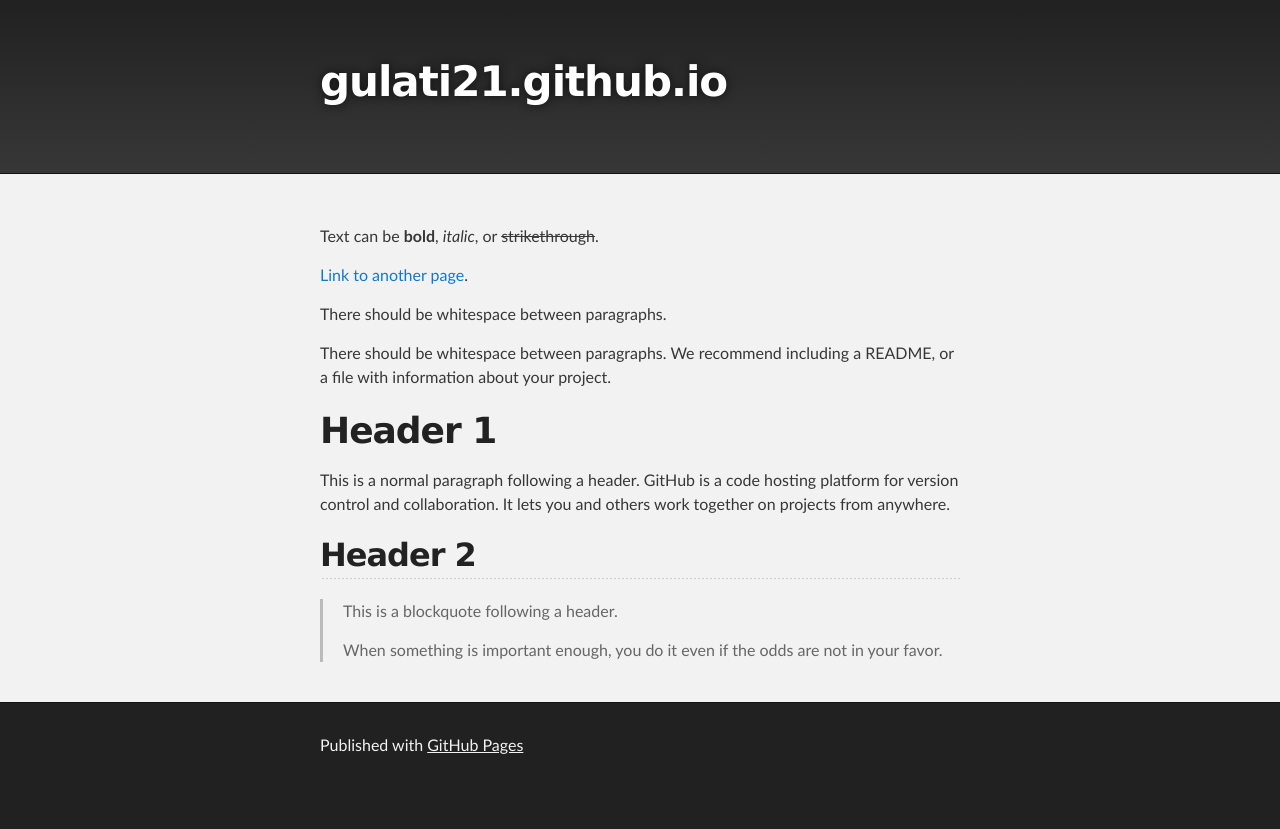
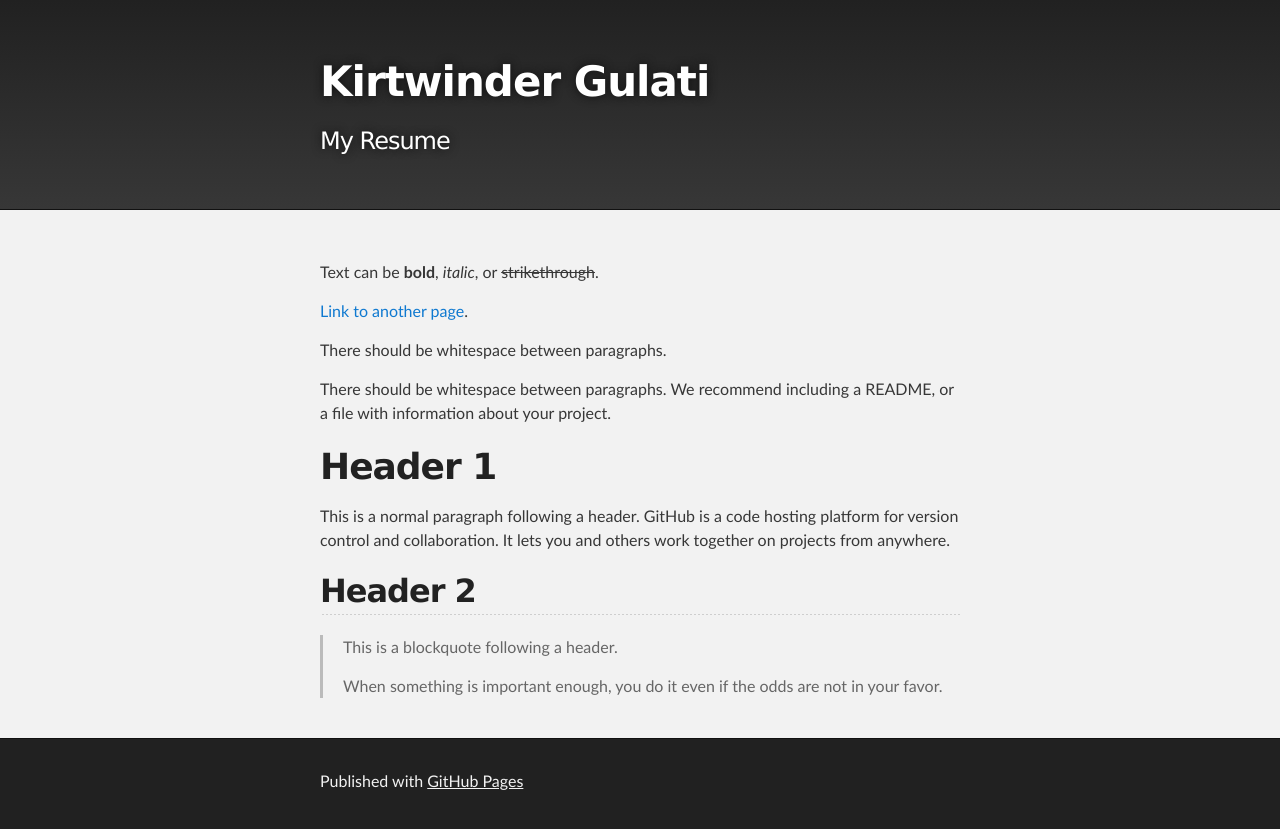
Before and after one commit to Gulati21/gulati21.github.io, a Jekyll site: the page built from index.md, in a window 1280 px wide. Shown: the top 829 px of the page. Built offline with Jekyll 4.4.1, drawn with Linux system fonts in a browser that asks for light colours; the repository's description, which GitHub fills in, is left out.

```diff
--- a/_config.yml
+++ b/_config.yml
@@ -1 +1,11 @@
 theme: jekyll-theme-midnight
+title: Kirtwinder Gulati
+description: My Resume
+show_downloads: false
+plugins:
+  - jekyll-relative-links
+relative_links:
+  enabled: true
+  collections: true
+include:
+  - index.md
```
